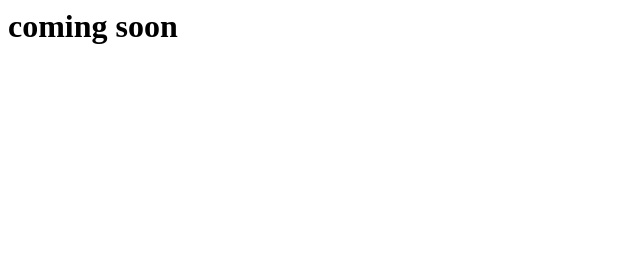
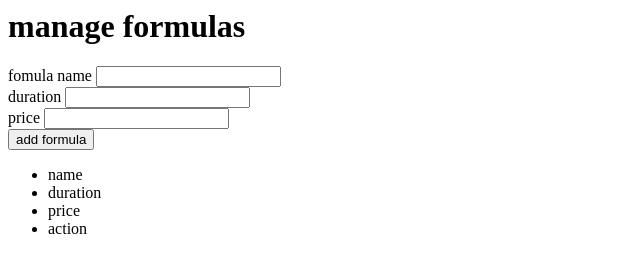
Before and after one commit to moaad007/spa.01, a plain HTML site: page pages/formul.html in a window 1280 px wide. Shown: the whole page, without its empty margins (0-640 px from the left). Drawn offline with Linux system fonts and the light colour scheme.

Commit message:
form page

```diff
--- a/pages/formul.html
+++ b/pages/formul.html
@@ -1 +1,35 @@
-<h1>coming soon</h1>
+<link rel="stylesheet" href="formul.html">
+
+
+<form action="">
+
+<div>
+<h1>manage formulas</h1>
+
+<div>
+    <label for="name">fomula name</label>
+<input type="text"  id="name">
+</div>
+<div>
+    <label for="duration">duration</label>
+    <input type="number"  id="duration">
+</div>
+<div>
+    <label for="price">price</label>
+    <input type="number"  id="price">
+</div>
+<button type="reset">add formula</button>
+
+
+</form>
+<section>
+    <div>
+        <ul>
+            <li>name</li>
+            <li>duration</li>
+            <li>price</li>
+            <li>action</li>
+        </ul>
+    </div>
+</section>
+</div>
```
Also changed, not shown: styles/fornulas.css (added).
